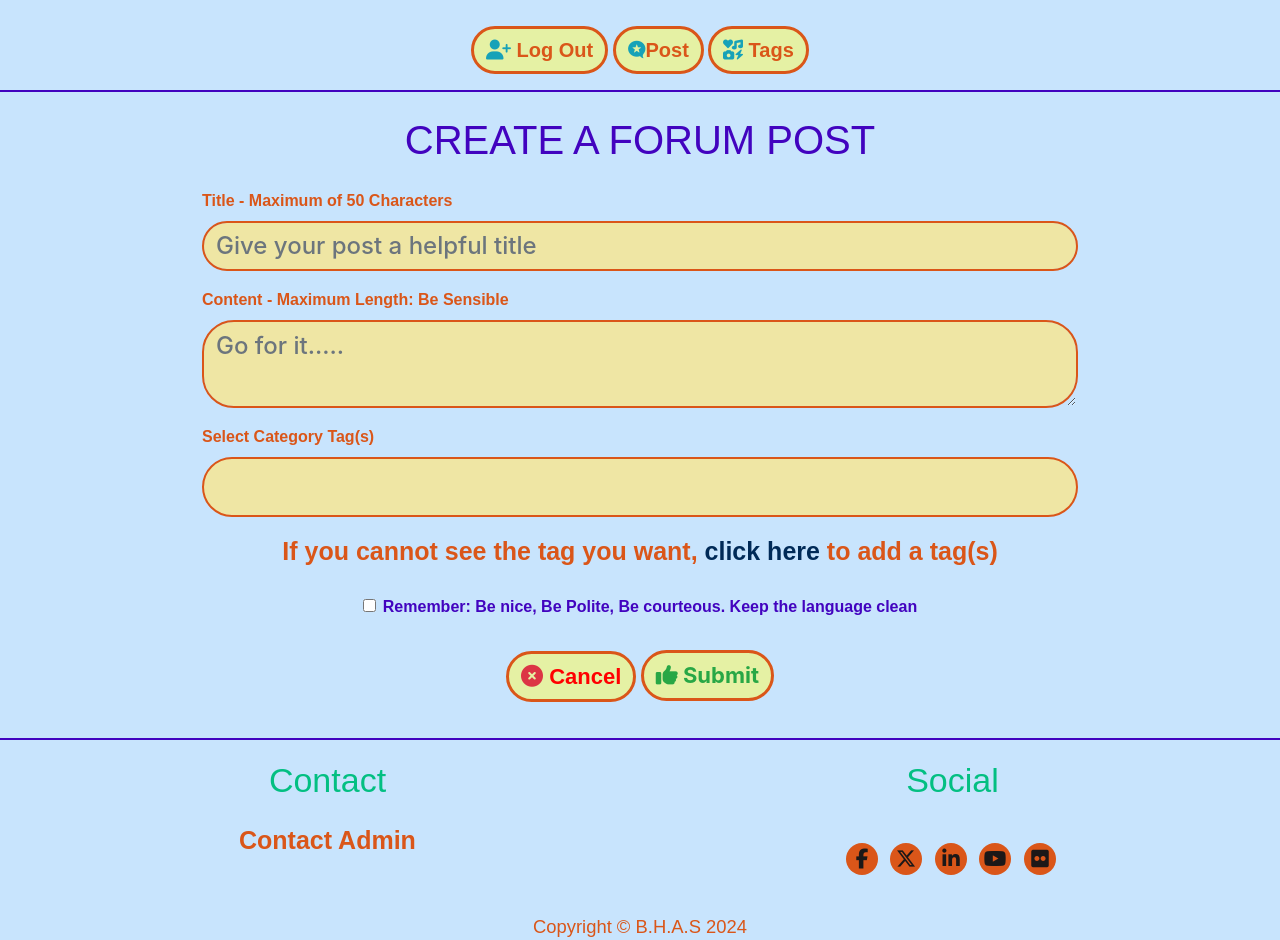
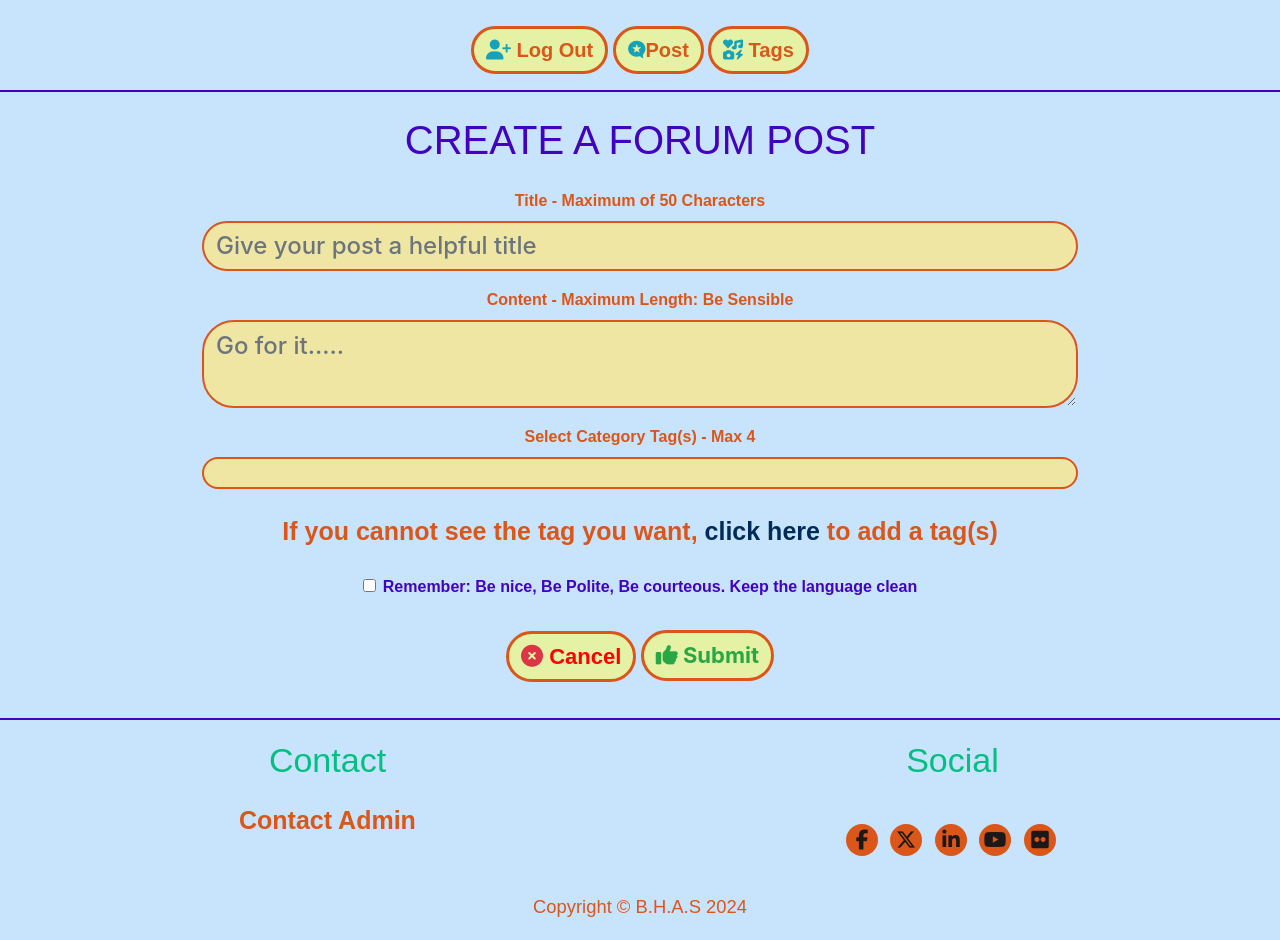
Before and after one commit to neil7057/beach_hut_society, a Flask app: page /submit_thread in a window 1280 px wide. Shown: the part 512-1452 px from the top of the page. After the commit the page ends 1429 px from the top, so only its background shows below. Run offline with Flask 3, Linux system fonts and the light colour scheme; the visitor is signed in with stand-in values (Sample User, id 1); data that the repository does not hold is empty; some libraries are stand-ins or nearby versions; some web fonts are replaced.

Commit message:
apply styling changes to tag selection on threads

```diff
--- a/beachhuts/static/css/style.css
+++ b/beachhuts/static/css/style.css
@@ -470,6 +470,11 @@ footer {
     margin: 20px;
 }
 
+/* wraps posts and threads within display containers */
+.thread-comment-wrap {
+    overflow-wrap: break-word;
+}
+
 .btn-font {
     font-size: 16px!important;
 }
@@ -538,8 +543,8 @@ footer {
 }
 
 input[type=radio] {
-    width: 20px;
-    height: 20px;
+    width: 30px;
+    height: 30px;
     color: red;
 
 }
@@ -547,28 +552,50 @@ input[type=radio] {
 /* **SELECT2** */
 
 /* ::placeholder #thread-tags{
-    font-size: 12px;
+    font-size: 2rem;
 } */
 
 .select2-container--default .select2-selection--multiple {
     background-color: #efe6a4!important;
     border-radius: 2rem;
     font-size: 1.5rem;
-    font-weight: 500;
+    font-weight: 700;
     color: #af9442;
     border: 2px solid #da5619;
-    min-height: 60px;
+    /* min-height: 80px;  */
+}
+
+.select2-container--default .select2-selection--multiple .select2-selection__choice__remove {
+    border-right: none;
 }
 
 .select2-results__option {
     background-color: #efe6a4;
+    font-size: 1rem;
     width: 100%;
 }
 
+.select2-container--default .select2-results>.select2-results__options {
+    border-top: none;
+    border-right: 2px solid #da5619;
+    border-left: 2px solid #da5619;
+    border-bottom: 2px solid #da5619;
+}
+
+.select2-container--default .select2-results__option--selected {
+    background-color: #2b96c9;
+}
+
+.select2-container--default.select2-container--focus .select2-selection--multiple {
+    border: 2px solid #da5619;
+}
 
 .select2-container--default .select2-selection--multiple .select2-selection__choice__display {
-    background-color: #007bff;
-    color: #10da91;
+    background-color: #2b96c9;
+    /* font-size: 1rem; */
+    padding-left: 25px;
+    vertical-align: middle;
+    color: #1e10da;
 }
 
 .select2-container .select2-selection--multiple .select2-selection__rendered {
@@ -581,30 +608,38 @@ input[type=radio] {
 .select2-container .select2-search--inline .select2-search__field {
     box-sizing: border-box;
     border: none;
-    font-size: 59%;
-    margin-top: 5px;
+    font-size: 80%;
+    font-weight: 700;
+    margin-top: 10px;
     margin-left: 5px;
     padding: 0;
     max-width: 100%;
-    /* resize: none;
-    height: 18px; */
-    vertical-align: bottom;
+    resize: none;
+    height: 18px;
+    vertical-align: middle;
     font-family: sans-serif;
     overflow: hidden;
     word-break: keep-all;
 }
 
+.select2-container--default .select2-selection--multiple .select2-selection__choice {
+    background-color: #2b96c9;
+    border: 1px solid #aaa;
+    border-radius: 15px;
+}
+
 .select2-selection__choice {
     background-color: #007bff;
-    border: 1px solid #006fe6 !important;
+    border: 1px solid #da5619 !important;
     padding: 0 10px !important;
     border-radius: 2rem;
     /* color: white !important; */
   }
 
   .select2-selection__choice__remove {
-    color: red;
+    color: red!important;
     cursor: pointer;
+    padding: 0;
   }
 
 /* ----------------------------------------fixed size on page with scrollbar */
--- a/beachhuts/static/js/script.js
+++ b/beachhuts/static/js/script.js
@@ -46,10 +46,12 @@
 
   $(document).ready(function () {
     $('#thread_tags').select2({
-      placeholder: "Select or add Tags (Max 4)",
       tags: true,
       tokenSeparators: [',', ' '],
       // apply selection limit with Select2 (https://select2.org/selections)
       maximumSelectionLength: 4,
     });
   });
+
+  // check radio button status on admin manage users function
+  $("input[type='radio'][name=inlineRadioOptions]:checked", '#adminUpatedUser').val();
--- a/beachhuts/templates/build_threads.html
+++ b/beachhuts/templates/build_threads.html
@@ -4,7 +4,7 @@
           <h3 class="thread-title">{{ thread.thread_title }}</h3>
     </div>
     <div>
-          <p class="indent-post text-sand">{{ thread.thread_body }}</p>
+          <p class="indent-post thread-comment-wrap text-sand">{{ thread.thread_body }}</p>
     </div>
     <br>
     <div>
--- a/beachhuts/templates/submit_thread.html
+++ b/beachhuts/templates/submit_thread.html
@@ -2,7 +2,7 @@
 {% block content %}
 
 <!-- <div class="container home-container"> -->
-<div class="container-fluid width-90">
+<div class="container-fluid width-90 text-center">
   <br>
   <h1 class="text-uppercase title-color">
     {{ page_title }}
@@ -21,7 +21,7 @@
   </div>
 
   <div class="form-group">
-  <label for="thread_tags" class="text-sand">Select Category Tag(s)</label>
+  <label for="thread_tags" class="text-sand">Select Category Tag(s) - Max 4</label>
     <!-- max 3 tags per post(thread), if not exist, user can create a new one -->
     <select class="custom-select text-sand" id="thread_tags" name="thread_tags[]"
       multiple="multiple" required>
--- a/beachhuts/templates/view_full_thread.html
+++ b/beachhuts/templates/view_full_thread.html
@@ -10,7 +10,7 @@
           <p>{{ thread.thread_title }}</p>
         </div>
         <div class="thread-body">
-          <p class="indent-post text-sand">{{ thread.thread_body }}</p>
+          <p class="indent-post thread-comment-wrap text-sand">{{ thread.thread_body }}</p>
         </div>
         <br>
         <div class="thread-tag-title">
```
Also changed, not shown: beachhuts/templates/admin_edit_user.html (+25 -4 lines), beachhuts/templates/edit_thread.html (+4 -4 lines).
